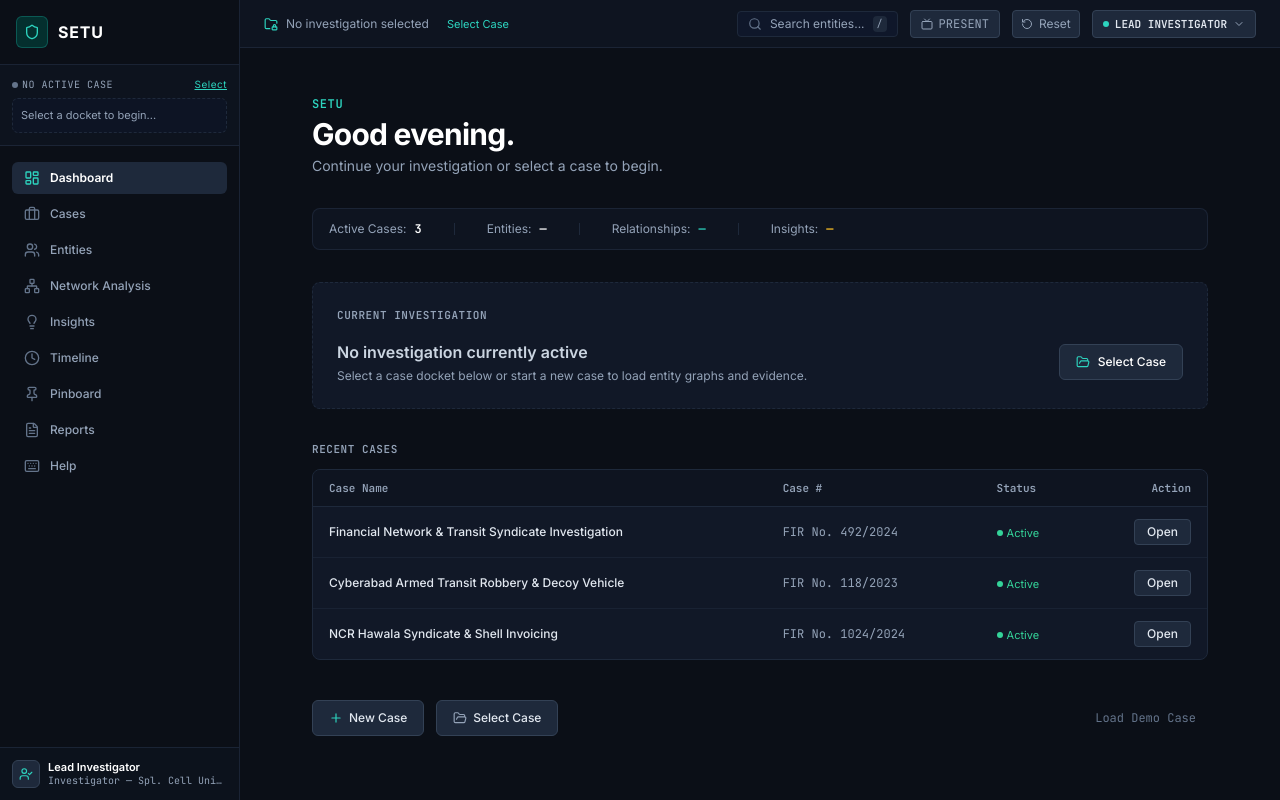
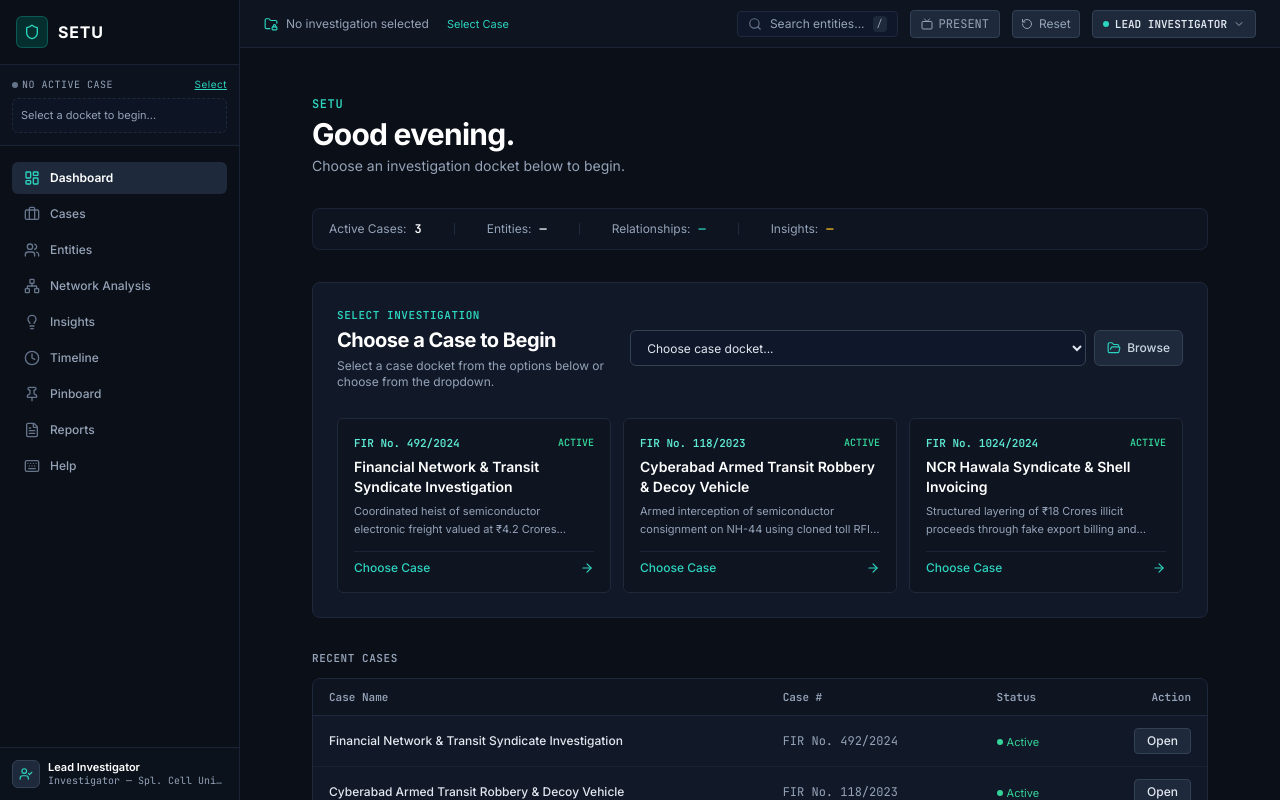
Before and after one commit to suryanshKhare-git/Ai_Powered_Criminal_Network_Analysis_System, a React (Vite) app: page / in a window 1280 px wide. Built offline with nearby package versions, Linux system fonts and the light colour scheme.

Commit message:
feat(dashboard): add prominent case selection options when no case is chosen

```diff
--- a/src/components/home/HomePage.tsx
+++ b/src/components/home/HomePage.tsx
@@ -35,7 +35,9 @@ export const HomePage: React.FC = () => {
             {getGreeting()}
           </h1>
           <p className="text-sm text-slate-400">
-            Continue your investigation or select a case to begin.
+            {selectedCase
+              ? 'Continue your investigation or select a case to begin.'
+              : 'Choose an investigation docket below to begin.'}
           </p>
         </div>
 
@@ -62,7 +64,7 @@ export const HomePage: React.FC = () => {
           </div>
         </div>
 
-        {/* C. CURRENT INVESTIGATION (PRIMARY FOCUS) */}
+        {/* C. INVESTIGATION SECTION */}
         {selectedCase ? (
           <div className="p-6 rounded-lg bg-[#111827] border border-slate-800 space-y-4">
             <div className="text-[11px] font-mono text-slate-400 uppercase tracking-wider font-semibold">
@@ -88,38 +90,107 @@ export const HomePage: React.FC = () => {
                 </div>
               </div>
 
+              <div className="flex items-center gap-2 shrink-0">
                 <button
                   onClick={() => setActiveView('cases')}
-                className="flex items-center justify-center gap-2 h-10 px-5 rounded-md bg-teal-600 hover:bg-teal-500 text-white text-xs font-semibold shadow-sm transition cursor-pointer shrink-0"
+                  className="flex items-center justify-center gap-2 h-10 px-5 rounded-md bg-teal-600 hover:bg-teal-500 text-white text-xs font-semibold shadow-sm transition cursor-pointer"
                 >
                   <span>Open Investigation</span>
                   <ArrowRight className="w-4 h-4" />
                 </button>
+                <button
+                  onClick={() => setCaseSelectModalOpen(true)}
+                  className="h-10 px-3.5 rounded-md bg-slate-800 hover:bg-slate-700 text-slate-300 hover:text-white border border-slate-700 text-xs font-medium transition cursor-pointer"
+                  title="Switch to another docket"
+                >
+                  Switch
+                </button>
+              </div>
             </div>
           </div>
         ) : (
-          <div className="p-6 rounded-lg bg-[#111827] border border-dashed border-slate-800 space-y-4">
-            <div className="text-[11px] font-mono text-slate-400 uppercase tracking-wider font-semibold">
-              Current Investigation
+          <div className="p-6 rounded-lg bg-[#111827] border border-slate-800 space-y-5">
+            <div className="flex flex-col sm:flex-row sm:items-center justify-between gap-3">
+              <div>
+                <div className="text-[11px] font-mono text-teal-400 uppercase tracking-wider font-semibold">
+                  SELECT INVESTIGATION
                 </div>
-
-            <div className="flex flex-col sm:flex-row sm:items-center justify-between gap-4">
-              <div className="space-y-1">
-                <h2 className="text-base font-semibold text-slate-300">
-                  No investigation currently active
+                <h2 className="text-xl font-bold text-white tracking-tight mt-0.5">
+                  Choose a Case to Begin
                 </h2>
-                <p className="text-xs text-slate-400">
-                  Select a case docket below or start a new case to load entity graphs and evidence.
+                <p className="text-xs text-slate-400 mt-1">
+                  Select a case docket from the options below or choose from the dropdown.
                 </p>
               </div>
 
+              {/* Quick Case Selection Dropdown */}
+              <div className="flex items-center gap-2 shrink-0">
+                <select
+                  aria-label="Choose case docket"
+                  defaultValue=""
+                  onChange={e => {
+                    if (e.target.value) {
+                      selectCase(e.target.value);
+                      setActiveView('cases');
+                    }
+                  }}
+                  className="h-9 px-3 rounded-md bg-slate-900 border border-slate-700 text-xs text-slate-200 focus:outline-none focus:border-teal-500 cursor-pointer"
+                >
+                  <option value="" disabled>
+                    Choose case docket...
+                  </option>
+                  {cases.map(c => (
+                    <option key={c.caseId} value={c.caseId}>
+                      {c.firNumber} — {c.title}
+                    </option>
+                  ))}
+                </select>
+
                 <button
                   onClick={() => setCaseSelectModalOpen(true)}
-                className="flex items-center justify-center gap-2 h-9 px-4 rounded-md bg-slate-800 hover:bg-slate-700 text-white text-xs font-medium transition cursor-pointer shrink-0 border border-slate-700"
+                  className="flex items-center gap-1.5 h-9 px-3 rounded-md bg-slate-800 hover:bg-slate-700 text-slate-300 hover:text-white border border-slate-700 text-xs font-medium transition cursor-pointer"
+                  title="Open Case Repository"
                 >
                   <FolderOpen className="w-3.5 h-3.5 text-teal-400" />
-                <span>Select Case</span>
+                  <span>Browse</span>
                 </button>
+              </div>
+            </div>
+
+            {/* Direct 1-Click Selection Cards */}
+            <div className="grid grid-cols-1 sm:grid-cols-3 gap-3 pt-2">
+              {cases.map(c => (
+                <div
+                  key={c.caseId}
+                  onClick={() => {
+                    selectCase(c.caseId);
+                    setActiveView('cases');
+                  }}
+                  className="p-4 rounded-md bg-[#0E1420] border border-slate-800 hover:border-teal-500/70 hover:bg-slate-800/60 transition cursor-pointer group flex flex-col justify-between space-y-3"
+                >
+                  <div className="space-y-1.5">
+                    <div className="flex items-center justify-between">
+                      <span className="text-[11px] font-mono font-bold text-teal-300">
+                        {c.firNumber}
+                      </span>
+                      <span className="text-[10px] font-mono text-emerald-400 font-semibold">
+                        ACTIVE
+                      </span>
+                    </div>
+                    <h3 className="text-sm font-semibold text-white group-hover:text-teal-300 transition line-clamp-2">
+                      {c.title}
+                    </h3>
+                    <p className="text-[11px] text-slate-400 line-clamp-2 leading-relaxed">
+                      {c.synopsis}
+                    </p>
+                  </div>
+
+                  <div className="pt-2 border-t border-slate-800/80 flex items-center justify-between text-xs text-teal-400 font-medium">
+                    <span>Choose Case</span>
+                    <ArrowRight className="w-3.5 h-3.5 group-hover:translate-x-1 transition" />
+                  </div>
+                </div>
+              ))}
             </div>
           </div>
         )}
```
Lines whose indentation alone changed are shown as unchanged.
